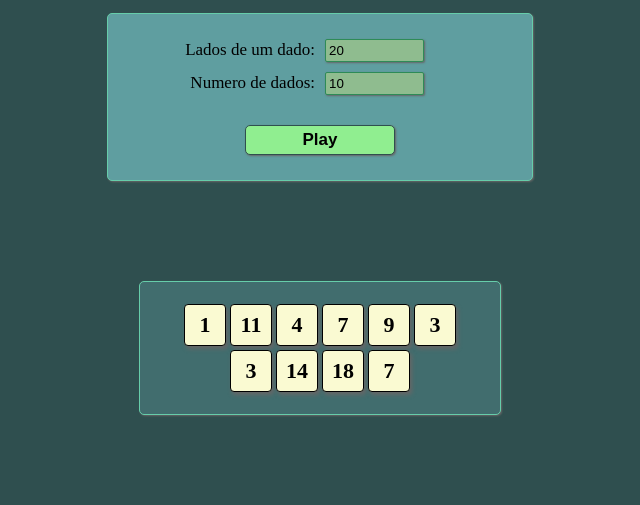
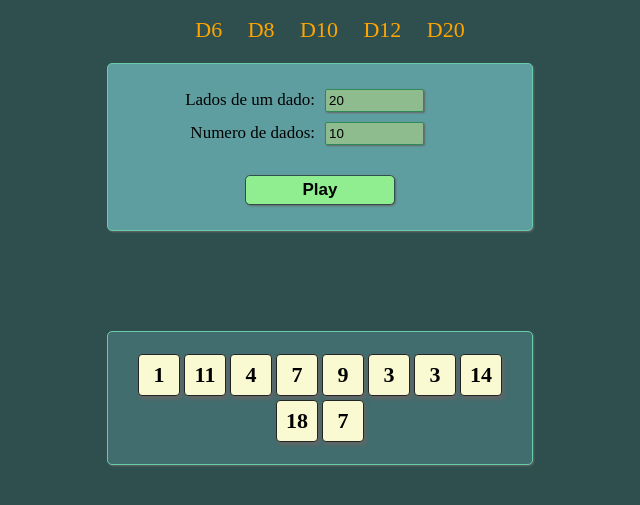
Before and after one commit to FabriNeves/rolarDados, a plain HTML site: page index.html in a window 1280 px wide. Both pictures are taken after a click on the button "Play". Shown: the part 69-574 px from the top of the page, without its empty margins (320-960 px from the left). Drawn offline with Linux system fonts and the light colour scheme.

Commit message:
Organização das funçoes do  arquivo main.js

```diff
--- a/css/style.css
+++ b/css/style.css
@@ -15,6 +15,30 @@ h1 {
     padding-bottom: 0.5em;
     border-bottom: 2px solid black;
     margin-bottom: 0.5em;
+}
+
+.atalhos {
+    width: 100%;
+    justify-content: space-around;
+    font-size: 22px;
+    /* topo | direita | inferior | esquerda */
+    margin: 1em 0 1em 0;
+
+
+}
+.atalhos ul{
+    text-align: center;
+}
+
+.atalhos li{
+    color: orange;
+    margin: 0 0 0 20px;
+    display: inline-block;
+    cursor: pointer;
+}
+
+.atalhos li:hover{
+    color: blueviolet;
 }
 
 .escolhaDados {
@@ -96,7 +120,7 @@ form .play {
     align-content: stretch;
     justify-content: center;
     align-items: flex-start;
-    width: 50%;
+    width: 60%;
     margin: 100px auto;
     background: rgb(65, 109, 110);
     border: 1px solid mediumaquamarine;
@@ -115,7 +139,7 @@ div .apresentaDados {
     justify-content: center;
     align-items: center;
     font-size: 22px;
-    border: 1px solid black;
+    border: 1px solid rgb(36, 36, 36);
     border-radius: 4px;
     box-shadow: 2px 3px 4px #666;
 
--- a/index.html
+++ b/index.html
@@ -15,6 +15,15 @@
         <h1>
             Rolar de Dados Virtual
         </h1>
+        <div class="atalhos">
+            <ul>
+                <li>D6</li>
+                <li>D8</li>
+                <li>D10</li>
+                <li>D12</li>
+                <li>D20</li>
+            </ul>
+        </div>
     </header>
     <main>
 
@@ -35,7 +44,7 @@
                             <label for="nDados">Numero de dados:</label>
                         </td>
                         <td class="input">
-                            <input class="input-entrada" type="number" id="nDados" name="nDados" min="1" max="10"
+                            <input class="input-entrada" type="number" id="nDados" name="nDados" min="1" max="20"
                                 value="10">
                         </td>
                     </tr>
@@ -49,7 +58,9 @@
 
         </form>
         <div class="blocoNumeros">
-            <p class="AprensentaNumeros"></p>
+            <h2>
+                Aperte Play !
+            </h2>
         </div>
         <footer>
 
--- a/js/main.js
+++ b/js/main.js
@@ -1,20 +1,22 @@
 
 const divisaoResultados = document.querySelector('.blocoNumeros');
+const atalhos = document.querySelectorAll(".atalhos li");
+const ladosDado = document.getElementById('ladosDado');
+const nDados = document.getElementById('nDados');
 
-
+for (let i = 0; i < atalhos.length; i++) {
+    atalhos[i].onclick = function () {
+        const textoAtalho = atalhos[i].textContent
+        textoAtalho.substring(1);
+    }
+}
 
 function generateDice() {
-    const ladosDado = document.getElementById('ladosDado').value;
-    const nDados = document.getElementById('nDados').value;
-
     let resultHtml = "";
-
-    for (let i = 0; i < nDados; i++) {
-        resultHtml += "<div class='apresentaDados'><p>" + String(Math.floor(Math.random() * ladosDado) + 1) + "</p></div>";
+    for (let i = 0; i < nDados.value; i++) {
+        resultHtml += "<div class='apresentaDados'><p>" + String(Math.floor(Math.random() * ladosDado.value) + 1) + "</p></div>";
     }
-
     console.log(resultHtml);
-
     divisaoResultados.innerHTML = resultHtml;
 }
 
```
Also changed, not shown: 1 other file.
